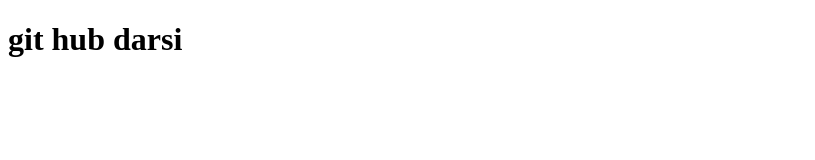
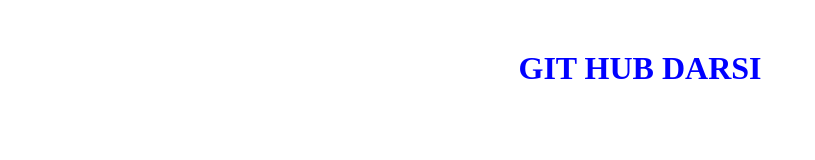
Before and after one commit to Fayzullaev99/msiol, a plain HTML site: page index.html in a window 1280 px wide. Shown: the whole page, without its empty margins (0-815 px from the left). Drawn offline with Linux system fonts and the light colour scheme.

Commit message:
style faylini uladim

```diff
--- a/index.html
+++ b/index.html
@@ -4,9 +4,10 @@
     <meta charset="UTF-8">
     <meta http-equiv="X-UA-Compatible" content="IE=edge">
     <meta name="viewport" content="width=device-width, initial-scale=1.0">
+    <link rel="stylesheet" href="./style.css">
     <title>Document</title>
 </head>
 <body>
-    <h1>git hub darsi</h1>
+    <h1 class="title">git hub darsi</h1>
 </body>
 </html>
--- /dev/null
+++ b/style.css
@@ -0,0 +1,6 @@
+.title{
+    margin-top: 50px;
+    text-align: center;
+    text-transform: uppercase;
+    color: blue;
+}
```
